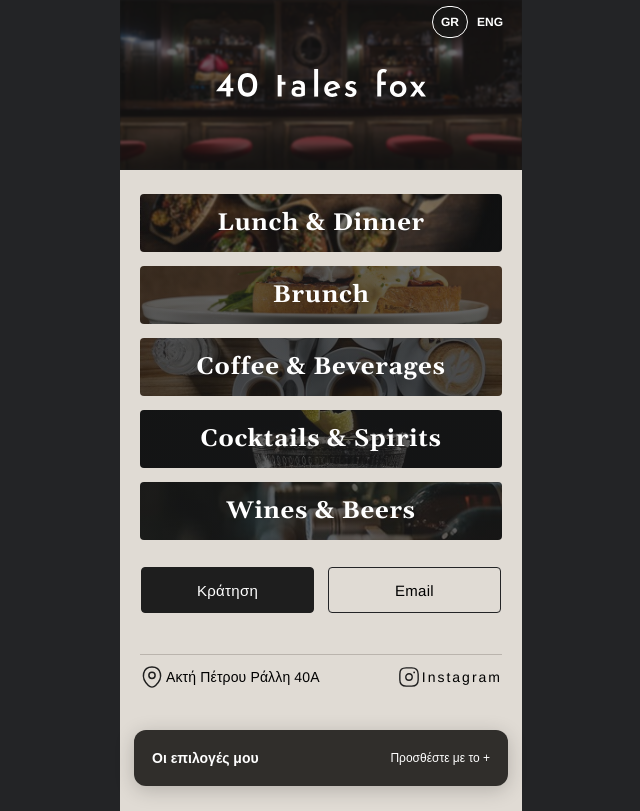
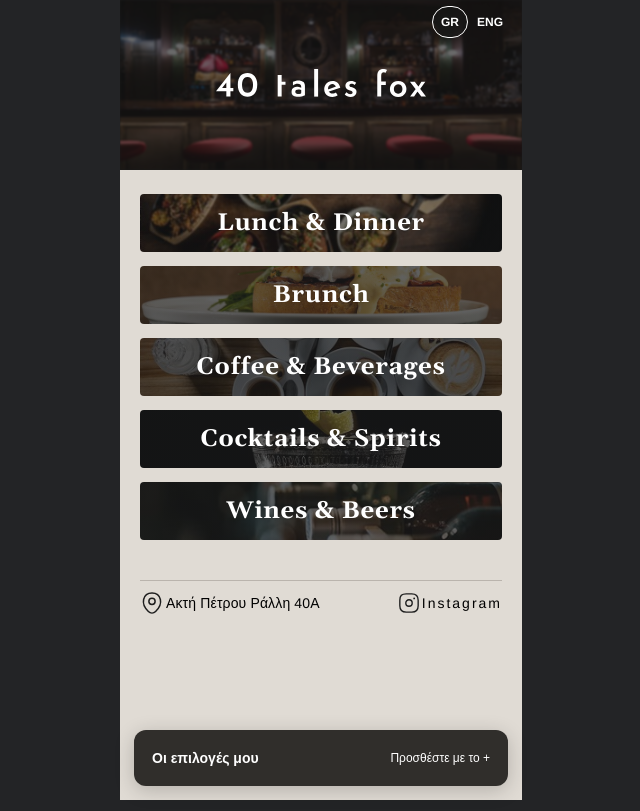
Before and after one commit to tomacity/40-tales-fox, a plain HTML site: page index.html in a window 1280 px wide. Both pictures are taken after a click on the link "Δείτε το μενού". Shown: the whole page, without its empty margins (319-959 px from the left). Drawn offline with nearby package versions, Linux system fonts and the light colour scheme; no server answers.

Commit message:
Remove reservation and email buttons from menu footer

```diff
--- a/index.html
+++ b/index.html
@@ -21,9 +21,6 @@ h1,h2,h3,p{margin:0}
 .cards{display:grid;gap:14px}
 .cards a{background-size:cover;background-position:center;min-height:58px;padding:14px 0;display:grid;place-items:center;border-radius:4px;color:white;font:700 24px/30px Gelasio,Georgia,serif;letter-spacing:.72px;text-align:center}
 .cards a[href^="#brunch-"]{background-position:center 34.37%;background-size:100% 377.08%}
-.actions{margin-top:26px;display:flex;align-items:center;justify-content:center;gap:14px;min-height:48px}
-.actions a{flex:1;max-width:173px;border:1px solid #232426;border-radius:4px;min-height:46px;display:grid;place-items:center;font-size:15px;letter-spacing:.3px;color:#000}
-.actions a:first-child{background:#1e1e1e;border-color:#1e1e1e;color:white}
 .contact{margin-top:40px;border-top:1px solid #bab4ad;display:flex;justify-content:space-between;align-items:center;flex-wrap:wrap}
 .contact a{display:flex;gap:2px;align-items:center;min-height:44px;color:#000;letter-spacing:.14px}
 .contact .social{letter-spacing:2px}
@@ -101,7 +98,7 @@ body:not(:has(#home:target,.screen:target)) .selection-dock{display:none}
 <a href="#brunch-gr" style="background-image:linear-gradient(rgba(28,29,30,.699),rgba(28,29,30,.699)),url(assets/0ff78.jpg)">Brunch</a>
 <a href="#coffee-gr" style="background-image:linear-gradient(rgba(21,22,23,.755),rgba(21,22,23,.755)),url(assets/22b90.jpg)">Coffee &amp; Beverages</a>
 <a href="#cocktails-en" style="background-image:linear-gradient(rgba(28,29,30,.699),rgba(28,29,30,.699)),url(assets/50356.jpg)">Cocktails &amp; Spirits</a>
-<a href="#wines-en" style="background-image:linear-gradient(rgba(28,29,30,.699),rgba(28,29,30,.699)),url(assets/d66bc.jpg)">Wines &amp; Beers</a></nav><div class="actions"><a href="tel:+302281303113">Κράτηση</a><a href="mailto:info@40talesfox.gr">Email</a></div><footer class="contact"><a href="https://www.google.com/maps/search/?api=1&amp;query=40+Tales+Fox+Ermoupoli+Syros"><img src="assets/home-location.svg" alt="" width="24" height="24">Ακτή Πέτρου Ράλλη 40Α</a><a class="social" href="https://www.instagram.com/40talesfox/"><img src="assets/home-instagram.svg" alt="" width="22" height="22">Instagram</a></footer></div></section>
+<a href="#wines-en" style="background-image:linear-gradient(rgba(28,29,30,.699),rgba(28,29,30,.699)),url(assets/d66bc.jpg)">Wines &amp; Beers</a></nav><footer class="contact"><a href="https://www.google.com/maps/search/?api=1&amp;query=40+Tales+Fox+Ermoupoli+Syros"><img src="assets/home-location.svg" alt="" width="24" height="24">Ακτή Πέτρου Ράλλη 40Α</a><a class="social" href="https://www.instagram.com/40talesfox/"><img src="assets/home-instagram.svg" alt="" width="22" height="22">Instagram</a></footer></div></section>
 <section class="screen" id="dinner-en" lang="en"><div class="menu-top"><header class="banner" style="background-image:linear-gradient(#171717ac,#171717ac),url(assets/20e9d.jpg)"><nav class="bar"><a href="#home">← Home</a><span class="menu-language">ENG</span></nav><h1>Lunch &amp; Dinner</h1></header><nav class="category-bar" aria-label="Menu categories"><button type="button" aria-controls="dinner-en-group-1" aria-current="location">Bread</button><button type="button" aria-controls="dinner-en-group-2">Salads</button><button type="button" aria-controls="dinner-en-group-3">Starters/Mains</button><button type="button" aria-controls="dinner-en-group-4">Desserts</button></nav></div><div class="items"><article class="dish" id="dinner-en-group-1"><div class="line"><h3>Bread for 2 with sourdough</h3><span class="price">€2.5</span></div></article>
 <h2 id="dinner-en-group-2">Salads</h2>
 <article class="dish"><div class="line"><h3>The Famous Greek Salad</h3><span class="price">€12</span></div><p>Syros cherry tomatoes, wild capers of the island, peppers, marinated onion, olives, cucumber, zucchini, Kalavrita feta cheese</p></article>
@@ -465,7 +462,6 @@ function applyLanguage(next) {
   document.querySelector('.landing-menu span').textContent = english ? 'View the menu' : 'Δείτε το μενού';
   document.querySelector('.landing-review > span:last-child').textContent = english ? 'Leave a review' : 'Αφήστε αξιολόγηση';
 
-  home.querySelector('.actions a').textContent = english ? 'Reserve' : 'Κράτηση';
   cards.setAttribute('aria-label', english ? 'Menus' : 'Κατάλογοι');
   for (const button of picker.querySelectorAll('button')) {
     button.setAttribute('aria-pressed', String(button.dataset.language === language));
```
